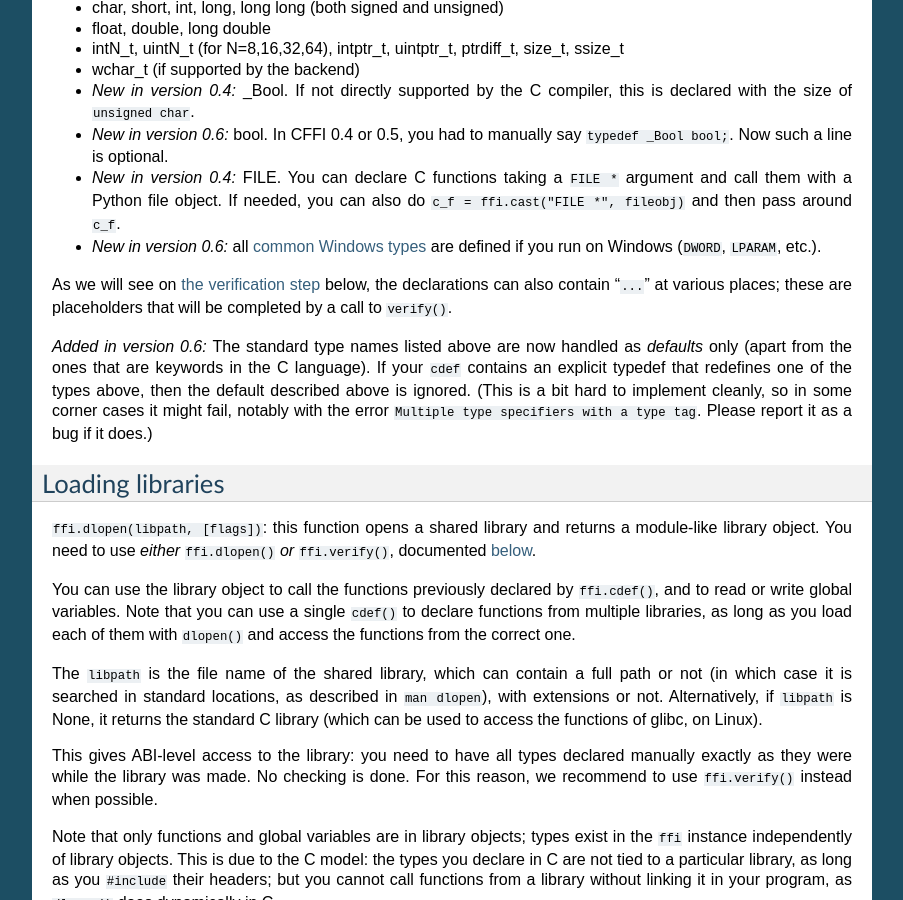
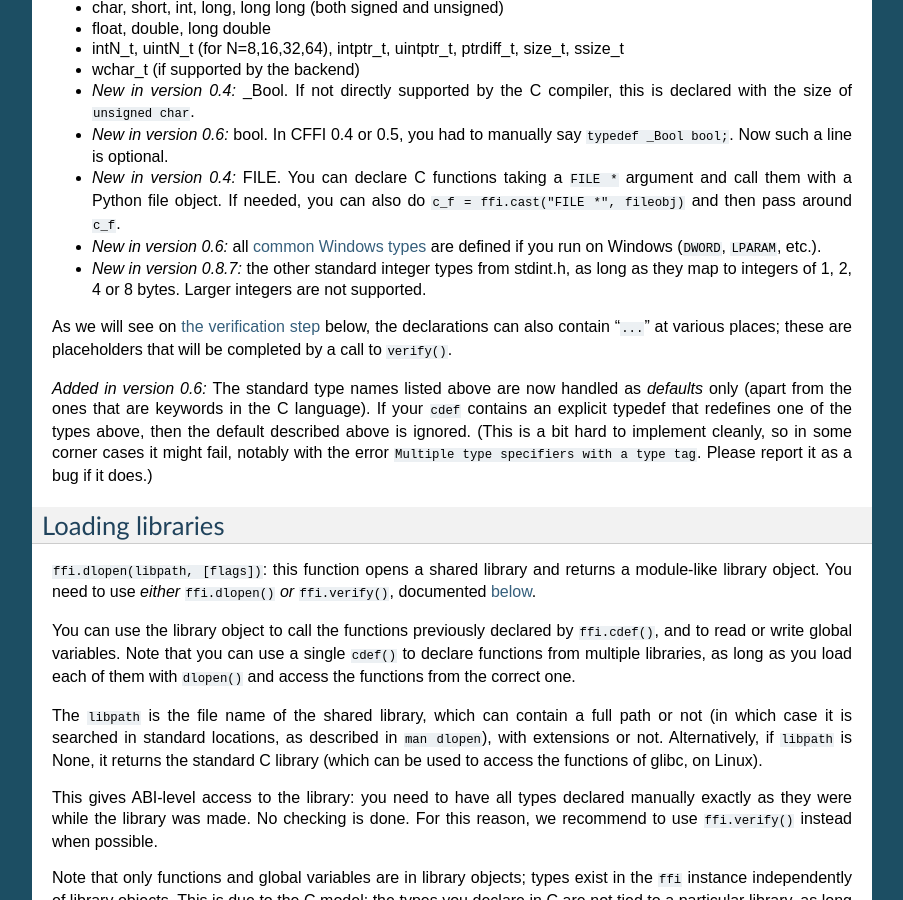
Before and after one commit to python-cffi/cffi, a Sphinx documentation site: the page built from doc/source/index.rst, in a window 1280 px wide and 900 px high, scrolled down 5630 px. Shown: the whole window, without its empty margins (198-1101 px from the left). Built offline with Sphinx 7.4.7, drawn with Linux system fonts in a browser that asks for light colours.

Commit message:
Document ecf4fb44f740.

```diff
--- a/doc/source/index.rst
+++ b/doc/source/index.rst
@@ -435,12 +435,17 @@ can assume to exist are the standard types:
 * *New in version 0.6:* all `common Windows types`_ are defined if you run
   on Windows (``DWORD``, ``LPARAM``, etc.).
 
+* *New in version 0.8.7:* the other standard integer types from stdint.h,
+  as long as they map to integers of 1, 2, 4 or 8 bytes.  Larger integers
+  are not supported.
+
 .. _`common Windows types`: http://msdn.microsoft.com/en-us/library/windows/desktop/aa383751%28v=vs.85%29.aspx
 
 .. "versionadded:: 0.4": _Bool
 .. "versionadded:: 0.6": bool
 .. "versionadded:: 0.4": FILE
 .. "versionadded:: 0.6": Wintypes
+.. "versionadded:: 0.8.7": intmax_t etc.
 
 As we will see on `the verification step`_ below, the declarations can
 also contain "``...``" at various places; these are placeholders that will
```
